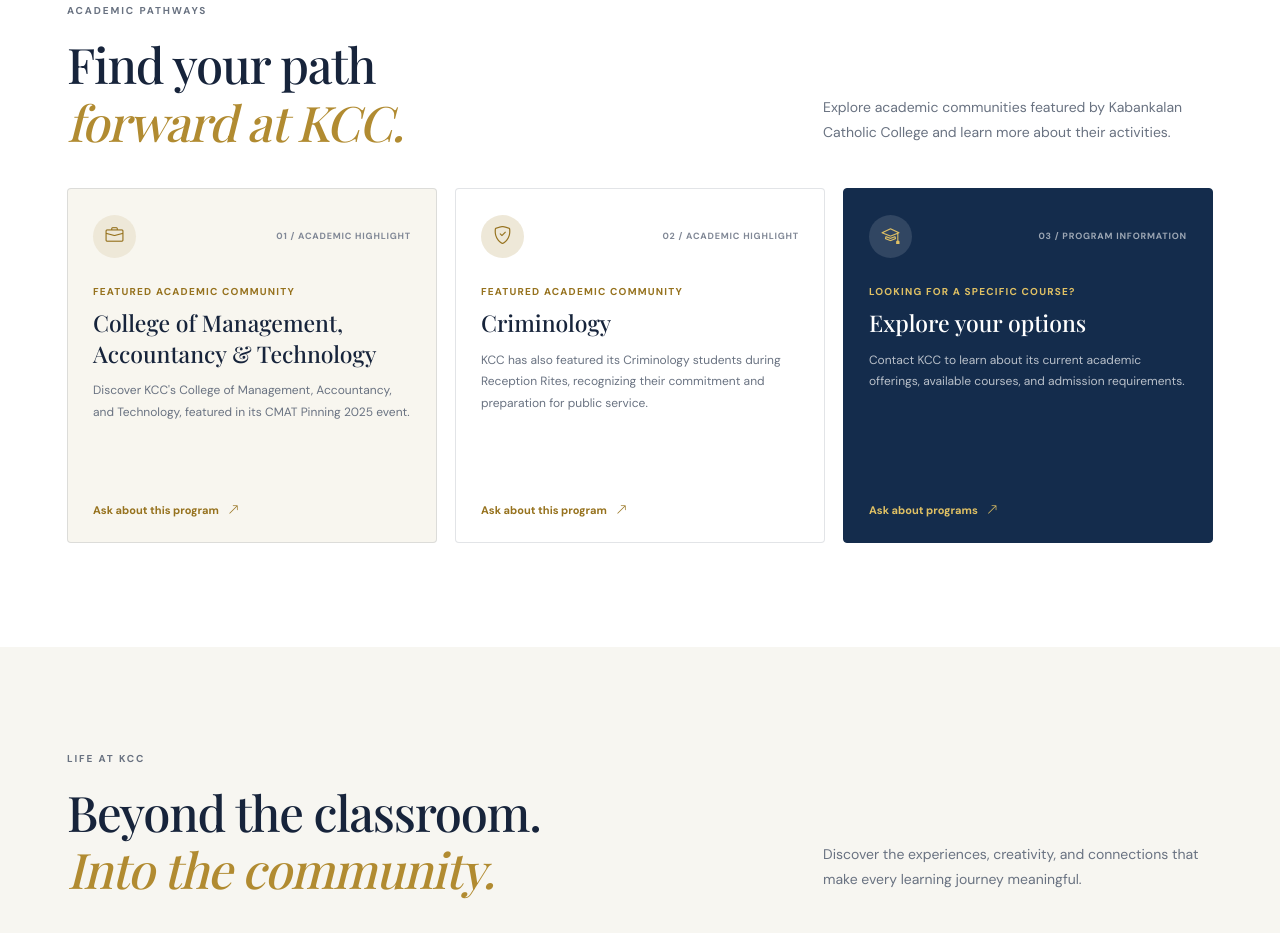
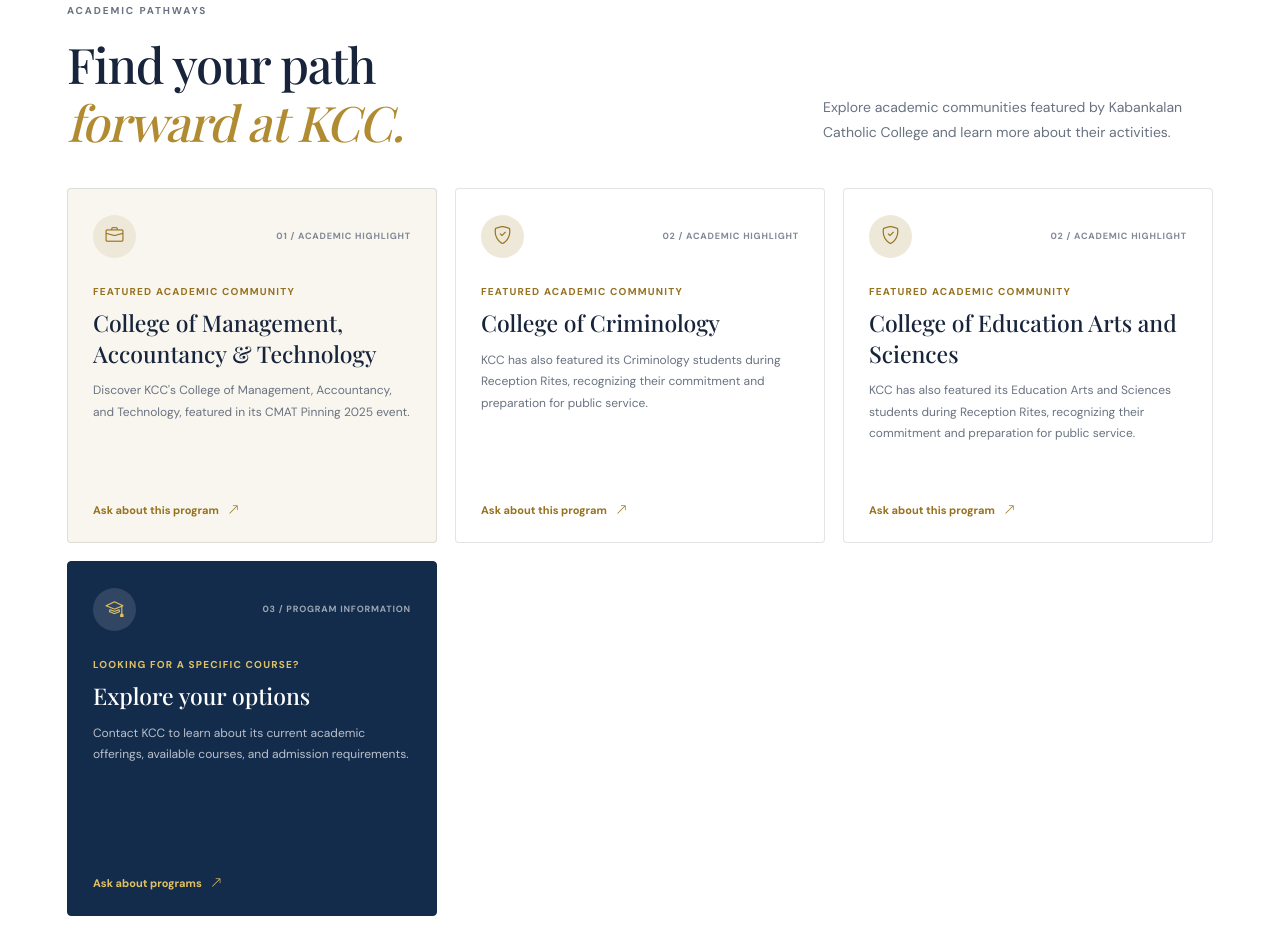
Before and after one commit to markylouiseg-ai/Gonzales-Project-2, a plain HTML site: page index.html in a window 1280 px wide. Shown: the part 2820-3753 px from the top of the page. Drawn offline with nearby package versions, Linux system fonts and the light colour scheme.

Commit message:
This commit add another Course

```diff
--- a/index.html
+++ b/index.html
@@ -159,9 +159,16 @@
           <article class="program-card" data-aos="fade-up" data-aos-delay="100">
             <div class="program-card-top"><span class="program-icon"><i class="bi bi-shield-check" aria-hidden="true"></i></span><span class="program-index">02 / ACADEMIC HIGHLIGHT</span></div>
             <p class="program-label">Featured academic community</p>
-            <h3>Criminology</h3>
+            <h3>College of Criminology</h3>
             <p>KCC has also featured its Criminology students during Reception Rites, recognizing their commitment and preparation for public service.</p>
             <a href="#contact" aria-label="Ask about Criminology">Ask about this program <i class="bi bi-arrow-up-right" aria-hidden="true"></i></a>
+          </article>
+          <article class="program-card" data-aos="fade-up" data-aos-delay="100">
+            <div class="program-card-top"><span class="program-icon"><i class="bi bi-shield-check" aria-hidden="true"></i></span><span class="program-index">02 / ACADEMIC HIGHLIGHT</span></div>
+            <p class="program-label">Featured academic community</p>
+            <h3>College of Education Arts and Sciences</h3>
+            <p>KCC has also featured its Education Arts and Sciences students during Reception Rites, recognizing their commitment and preparation for public service.</p>
+            <a href="#contact" aria-label="Ask about Education Arts and Sciences">Ask about this program <i class="bi bi-arrow-up-right" aria-hidden="true"></i></a>
           </article>
           <article class="program-card program-card-inquiry" data-aos="fade-up" data-aos-delay="200">
             <div class="program-card-top"><span class="program-icon"><i class="bi bi-mortarboard" aria-hidden="true"></i></span><span class="program-index">03 / PROGRAM INFORMATION</span></div>
```
